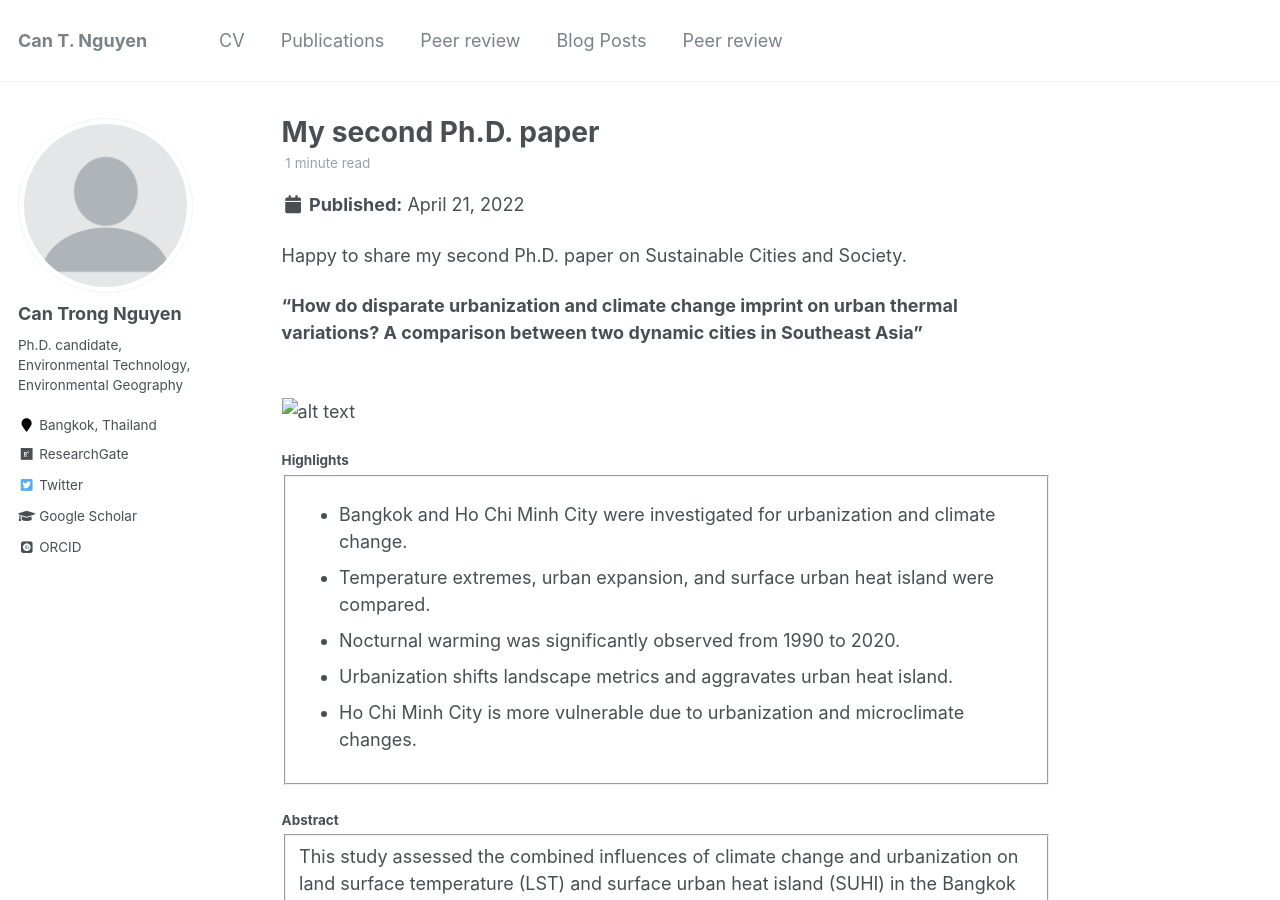
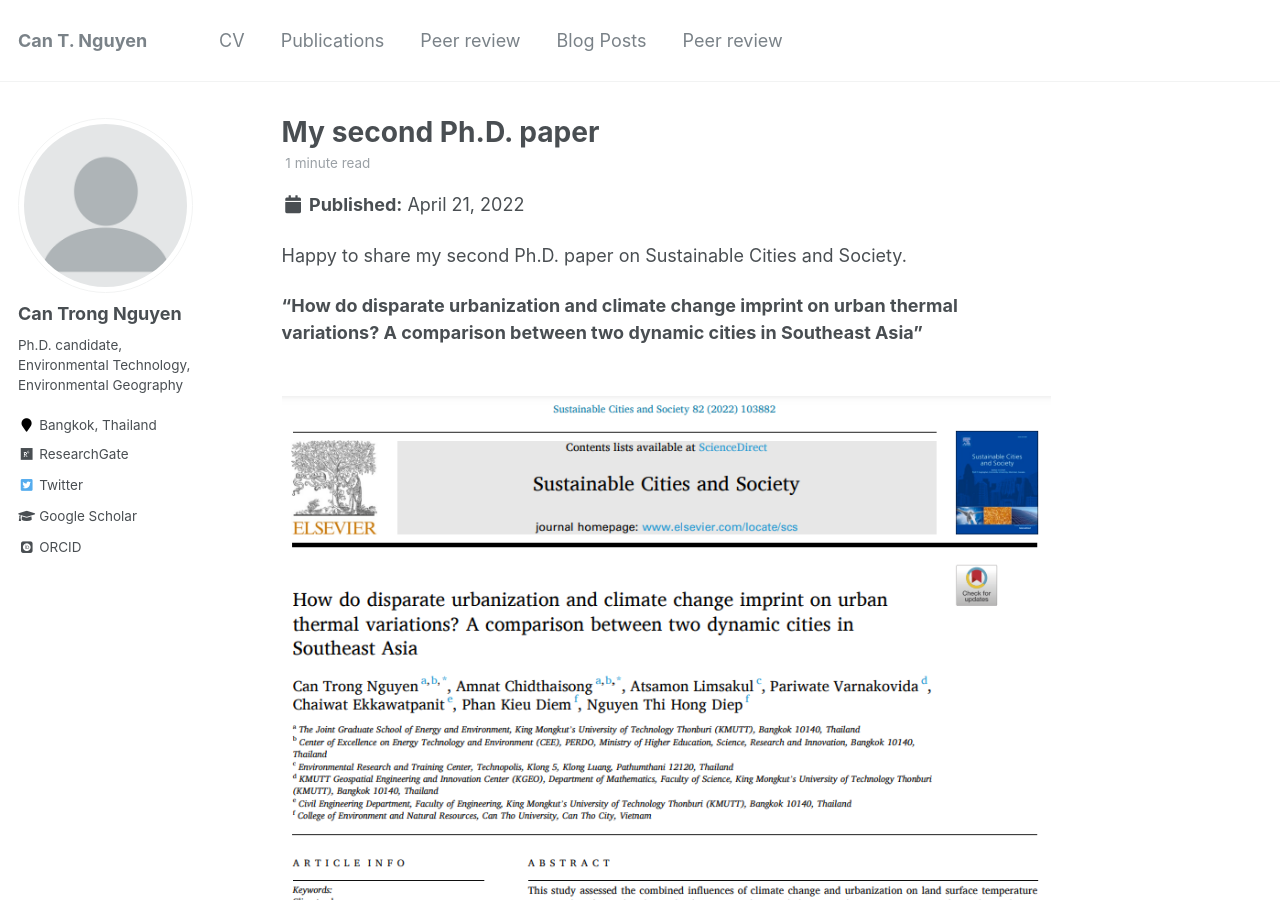
Before and after one commit to canng/oldsite, a Jekyll site: the page built from _posts/2022/2022-04-21-2nd-phd-paper.md, in a window 1280 px wide and 900 px high. Built offline with Jekyll 4.4.1, drawn with Linux system fonts in a browser that asks for light colours; some web fonts are replaced.

Commit message:
update post

```diff
--- a/_posts/2022/2022-04-21-2nd-phd-paper.md
+++ b/_posts/2022/2022-04-21-2nd-phd-paper.md
@@ -12,7 +12,7 @@ Happy to share my second Ph.D. paper on Sustainable Cities and Society.
 <b>"How do disparate urbanization and climate change imprint on urban thermal variations? A comparison between two dynamic cities in Southeast Asia"</b>
 
 <br>
-![alt text]({{ site.baseurl }}/images/2022-04-21-2nd-paper.PNG "second Phd paper"){:.second Phd paper}
+![alt text]({{ site.baseurl }}/images/2022/2022-04-21-2nd-paper.PNG "second Phd paper"){:.second Phd paper}
 
 
 #### Highlights
```
Also changed, not shown: _posts/2022/2022-02-25-1st-phd-paper.md (+1 -1 lines).
